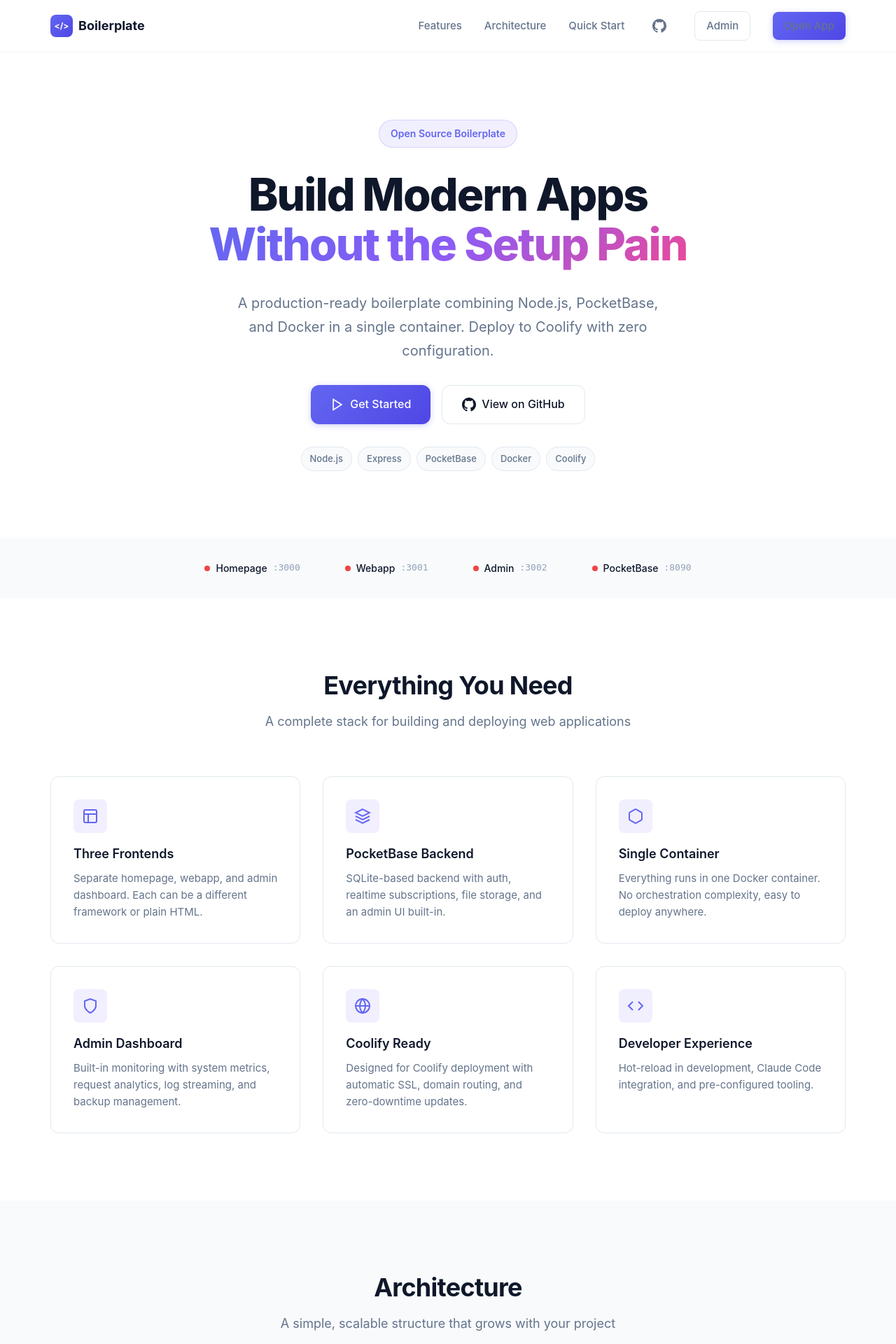
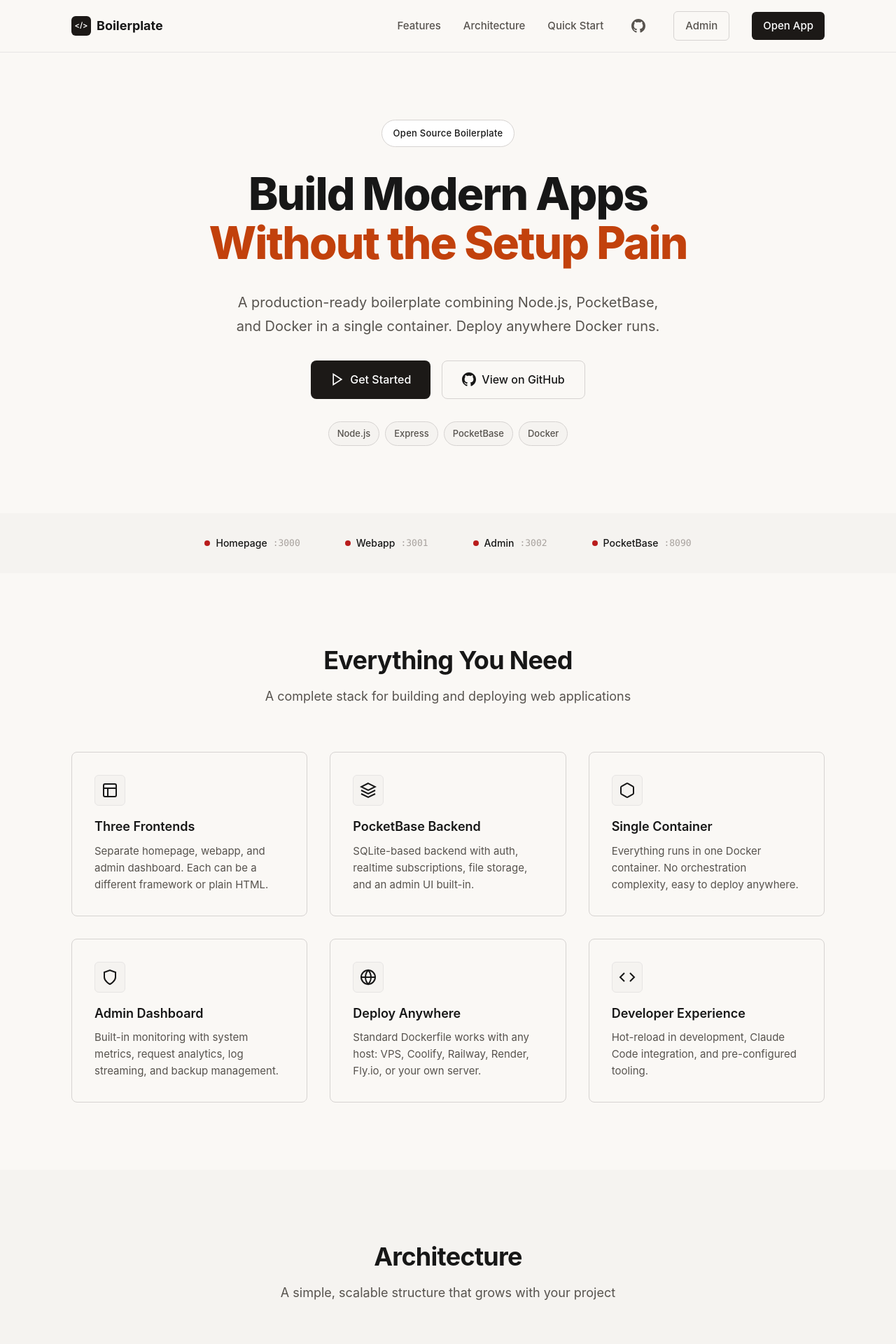
Before and after one commit to YUZU-Hub/project-boilerplate, a PHP site: page / in a window 1280 px wide. Shown: the top 1920 px of the page at 70% size. Run offline with PHP 8.4, Linux system fonts and the light colour scheme.

Commit message:
docs: make deployment platform-agnostic
Remove Coolify-specific language throughout documentation and make the
boilerplate deployable to any Docker host (VPS, Coolify, Railway, Render,
Fly.io, etc.). Also update homepage with warmer color palette and improved
typography.

Co-Authored-By: Claude <noreply@anthropic.com>

```diff
--- a/homepage/css/styles.css
+++ b/homepage/css/styles.css
@@ -5,39 +5,57 @@
     padding: 0;
 }
 
+/* Import distinctive fonts */
+@import url('https://fonts.googleapis.com/css2?family=DM+Sans:ital,opsz,wght@0,9..40,400;0,9..40,500;0,9..40,600;0,9..40,700&family=IBM+Plex+Mono:wght@400;500&display=swap');
+
 :root {
-    --color-primary: #6366f1;
-    --color-primary-dark: #4f46e5;
-    --color-primary-light: #818cf8;
-    --color-secondary: #64748b;
-    --color-success: #22c55e;
-    --color-error: #ef4444;
-    --color-warning: #f59e0b;
-    --color-bg: #ffffff;
-    --color-bg-alt: #f8fafc;
-    --color-bg-dark: #0f172a;
+    /* Warm Technical Palette */
+    --color-primary: #c2410c;
+    --color-primary-dark: #9a3412;
+    --color-primary-light: #ea580c;
+    --color-secondary: #78716c;
+    --color-success: #15803d;
+    --color-error: #b91c1c;
+    --color-warning: #a16207;
+
+    /* Warm backgrounds */
+    --color-bg: #faf8f5;
+    --color-bg-alt: #f5f3f0;
+    --color-bg-dark: #1c1917;
     --color-bg-card: #ffffff;
-    --color-text: #0f172a;
-    --color-text-light: #64748b;
-    --color-text-muted: #94a3b8;
-    --color-border: #e2e8f0;
-    --color-border-light: #f1f5f9;
-    --font-sans: 'Inter', -apple-system, BlinkMacSystemFont, 'Segoe UI', Roboto, sans-serif;
-    --font-mono: 'JetBrains Mono', 'Fira Code', 'SF Mono', monospace;
-    --max-width: 1200px;
+
+    /* Rich text colors */
+    --color-text: #171717;
+    --color-text-light: #57534e;
+    --color-text-muted: #a8a29e;
+
+    /* Warm borders */
+    --color-border: #d6d3d1;
+    --color-border-light: #e7e5e4;
+
+    /* Typography */
+    --font-sans: 'DM Sans', -apple-system, BlinkMacSystemFont, system-ui, sans-serif;
+    --font-mono: 'IBM Plex Mono', 'SF Mono', Consolas, monospace;
+
+    /* Spacing */
+    --max-width: 1140px;
     --spacing-xs: 0.5rem;
     --spacing-sm: 1rem;
     --spacing-md: 2rem;
     --spacing-lg: 4rem;
     --spacing-xl: 6rem;
-    --radius: 12px;
-    --radius-sm: 8px;
-    --radius-lg: 16px;
-    --shadow: 0 1px 3px rgba(0, 0, 0, 0.1);
-    --shadow-md: 0 4px 6px -1px rgba(0, 0, 0, 0.1);
-    --shadow-lg: 0 10px 25px -5px rgba(0, 0, 0, 0.1);
-    --shadow-xl: 0 25px 50px -12px rgba(0, 0, 0, 0.15);
-    --transition: 0.2s ease;
+
+    /* Softer radii */
+    --radius: 8px;
+    --radius-sm: 6px;
+    --radius-lg: 12px;
+
+    /* Warmer shadows */
+    --shadow: 0 1px 2px rgba(28, 25, 23, 0.06);
+    --shadow-md: 0 4px 8px -2px rgba(28, 25, 23, 0.08);
+    --shadow-lg: 0 12px 24px -4px rgba(28, 25, 23, 0.1);
+    --shadow-xl: 0 24px 48px -8px rgba(28, 25, 23, 0.12);
+    --transition: 0.15s ease;
 }
 
 html {
@@ -56,7 +74,7 @@ body {
 header {
     position: sticky;
     top: 0;
-    background: rgba(255, 255, 255, 0.8);
+    background: rgba(250, 248, 245, 0.9);
     backdrop-filter: blur(12px);
     border-bottom: 1px solid var(--color-border-light);
     z-index: 100;
@@ -85,13 +103,13 @@ nav {
     display: inline-flex;
     align-items: center;
     justify-content: center;
-    width: 32px;
-    height: 32px;
-    background: linear-gradient(135deg, var(--color-primary), var(--color-primary-dark));
+    width: 28px;
+    height: 28px;
+    background: var(--color-bg-dark);
     color: white;
     border-radius: var(--radius-sm);
-    font-size: 0.75rem;
-    font-weight: 700;
+    font-size: 0.6875rem;
+    font-weight: 600;
 }
 
 .nav-links {
@@ -141,14 +159,13 @@ nav {
 }
 
 .btn-primary {
-    background: linear-gradient(135deg, var(--color-primary), var(--color-primary-dark));
-    color: white;
-    box-shadow: 0 2px 8px rgba(99, 102, 241, 0.3);
+    background: var(--color-bg-dark);
+    color: #ffffff !important;
 }
 
 .btn-primary:hover {
-    transform: translateY(-1px);
-    box-shadow: 0 4px 12px rgba(99, 102, 241, 0.4);
+    background: #292524;
+    color: #ffffff !important;
 }
 
 .btn-secondary {
@@ -205,13 +222,14 @@ section {
 .hero-badge {
     display: inline-block;
     padding: 0.5rem 1rem;
-    background: linear-gradient(135deg, rgba(99, 102, 241, 0.1), rgba(139, 92, 246, 0.1));
-    color: var(--color-primary);
+    background: var(--color-bg-card);
+    color: var(--color-text);
     border-radius: 100px;
-    font-size: 0.875rem;
-    font-weight: 600;
+    font-size: 0.8125rem;
+    font-weight: 500;
     margin-bottom: var(--spacing-md);
-    border: 1px solid rgba(99, 102, 241, 0.2);
+    border: 1px solid var(--color-border);
+    letter-spacing: 0.02em;
 }
 
 .hero h1 {
@@ -223,10 +241,7 @@ section {
 }
 
 .gradient-text {
-    background: linear-gradient(135deg, var(--color-primary), #8b5cf6, #ec4899);
-    -webkit-background-clip: text;
-    -webkit-text-fill-color: transparent;
-    background-clip: text;
+    color: var(--color-primary);
 }
 
 .hero-subtitle {
@@ -335,20 +350,20 @@ section {
 }
 
 .feature-card:hover {
-    border-color: var(--color-primary-light);
+    border-color: var(--color-border);
     box-shadow: var(--shadow-md);
-    transform: translateY(-2px);
 }
 
 .feature-icon {
     display: inline-flex;
     align-items: center;
     justify-content: center;
-    width: 48px;
-    height: 48px;
-    background: linear-gradient(135deg, rgba(99, 102, 241, 0.1), rgba(139, 92, 246, 0.1));
+    width: 44px;
+    height: 44px;
+    background: var(--color-bg-alt);
+    border: 1px solid var(--color-border-light);
     border-radius: var(--radius-sm);
-    color: var(--color-primary);
+    color: var(--color-text);
     margin-bottom: var(--spacing-sm);
 }
 
--- a/homepage/index.html
+++ b/homepage/index.html
@@ -34,7 +34,7 @@
             <h1>Build Modern Apps<br><span class="gradient-text">Without the Setup Pain</span></h1>
             <p class="hero-subtitle">
                 A production-ready boilerplate combining Node.js, PocketBase, and Docker
-                in a single container. Deploy to Coolify with zero configuration.
+                in a single container. Deploy anywhere Docker runs.
             </p>
             <div class="cta-buttons">
                 <a href="#quickstart" class="btn btn-primary btn-large">
@@ -51,7 +51,6 @@
                 <span class="tech-badge">Express</span>
                 <span class="tech-badge">PocketBase</span>
                 <span class="tech-badge">Docker</span>
-                <span class="tech-badge">Coolify</span>
             </div>
         </section>
 
@@ -120,8 +119,8 @@
                     <div class="feature-icon">
                         <svg width="24" height="24" viewBox="0 0 24 24" fill="none" stroke="currentColor" stroke-width="2"><circle cx="12" cy="12" r="10"></circle><line x1="2" y1="12" x2="22" y2="12"></line><path d="M12 2a15.3 15.3 0 0 1 4 10 15.3 15.3 0 0 1-4 10 15.3 15.3 0 0 1-4-10 15.3 15.3 0 0 1 4-10z"></path></svg>
                     </div>
-                    <h3>Coolify Ready</h3>
-                    <p>Designed for Coolify deployment with automatic SSL, domain routing, and zero-downtime updates.</p>
+                    <h3>Deploy Anywhere</h3>
+                    <p>Standard Dockerfile works with any host: VPS, Coolify, Railway, Render, Fly.io, or your own server.</p>
                 </div>
                 <div class="feature-card">
                     <div class="feature-icon">
@@ -287,32 +286,32 @@ project/
         <!-- Deployment Section -->
         <section class="deployment">
             <div class="section-header">
-                <h2>Deploy to Production</h2>
-                <p>Push to main and let Coolify handle the rest</p>
+                <h2>Deploy Anywhere</h2>
+                <p>One Dockerfile, endless deployment options</p>
             </div>
             <div class="deploy-options">
-                <div class="deploy-card primary">
-                    <div class="deploy-icon">
-                        <svg width="32" height="32" viewBox="0 0 24 24" fill="none" stroke="currentColor" stroke-width="2"><path d="M22 11.08V12a10 10 0 1 1-5.93-9.14"></path><polyline points="22 4 12 14.01 9 11.01"></polyline></svg>
-                    </div>
-                    <h3>Coolify (Recommended)</h3>
-                    <p>Self-hosted PaaS with automatic SSL, rolling deploys, and built-in monitoring.</p>
-                    <ol>
-                        <li>Connect your GitHub repo to Coolify</li>
-                        <li>Point to the root <code>Dockerfile</code></li>
-                        <li>Configure domains for each port</li>
-                        <li>Push to deploy</li>
-                    </ol>
-                </div>
                 <div class="deploy-card">
                     <div class="deploy-icon">
                         <svg width="32" height="32" viewBox="0 0 24 24" fill="none" stroke="currentColor" stroke-width="2"><rect x="2" y="2" width="20" height="8" rx="2" ry="2"></rect><rect x="2" y="14" width="20" height="8" rx="2" ry="2"></rect><line x1="6" y1="6" x2="6.01" y2="6"></line><line x1="6" y1="18" x2="6.01" y2="18"></line></svg>
                     </div>
                     <h3>Any Docker Host</h3>
-                    <p>Works on any server that runs Docker.</p>
+                    <p>VPS, dedicated server, or local machine - if it runs Docker, it runs this.</p>
                     <div class="code-block small">
                         <code>docker build -t myapp . && docker run -p 3000:3000 -p 3001:3001 -p 3002:3002 -p 8090:8090 myapp</code>
                     </div>
+                </div>
+                <div class="deploy-card">
+                    <div class="deploy-icon">
+                        <svg width="32" height="32" viewBox="0 0 24 24" fill="none" stroke="currentColor" stroke-width="2"><path d="M22 11.08V12a10 10 0 1 1-5.93-9.14"></path><polyline points="22 4 12 14.01 9 11.01"></polyline></svg>
+                    </div>
+                    <h3>PaaS Platforms</h3>
+                    <p>Coolify, Railway, Render, Fly.io - any platform that supports Dockerfile deployments.</p>
+                    <ol>
+                        <li>Connect your GitHub repo</li>
+                        <li>Point to the root <code>Dockerfile</code></li>
+                        <li>Configure domains for each port</li>
+                        <li>Push to deploy</li>
+                    </ol>
                 </div>
             </div>
         </section>
```
Also changed, not shown: other parts of homepage/css/styles.css (+26 -25 lines), CLAUDE.md (+14 -8 lines), .claude/commands/deploy.md, .claude/commands/dev.md, .claude/commands/migrate.md, .claude/commands/setup.md, README.md, 2 other files.
